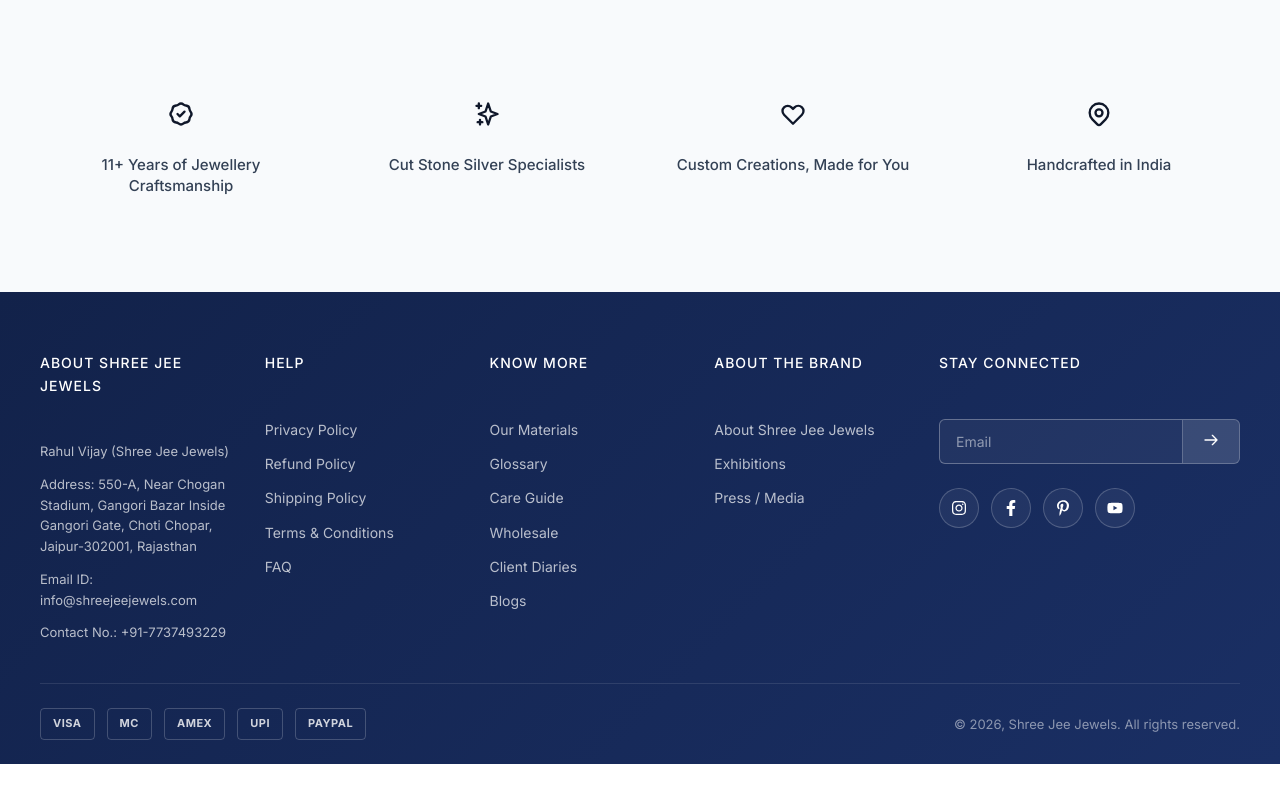
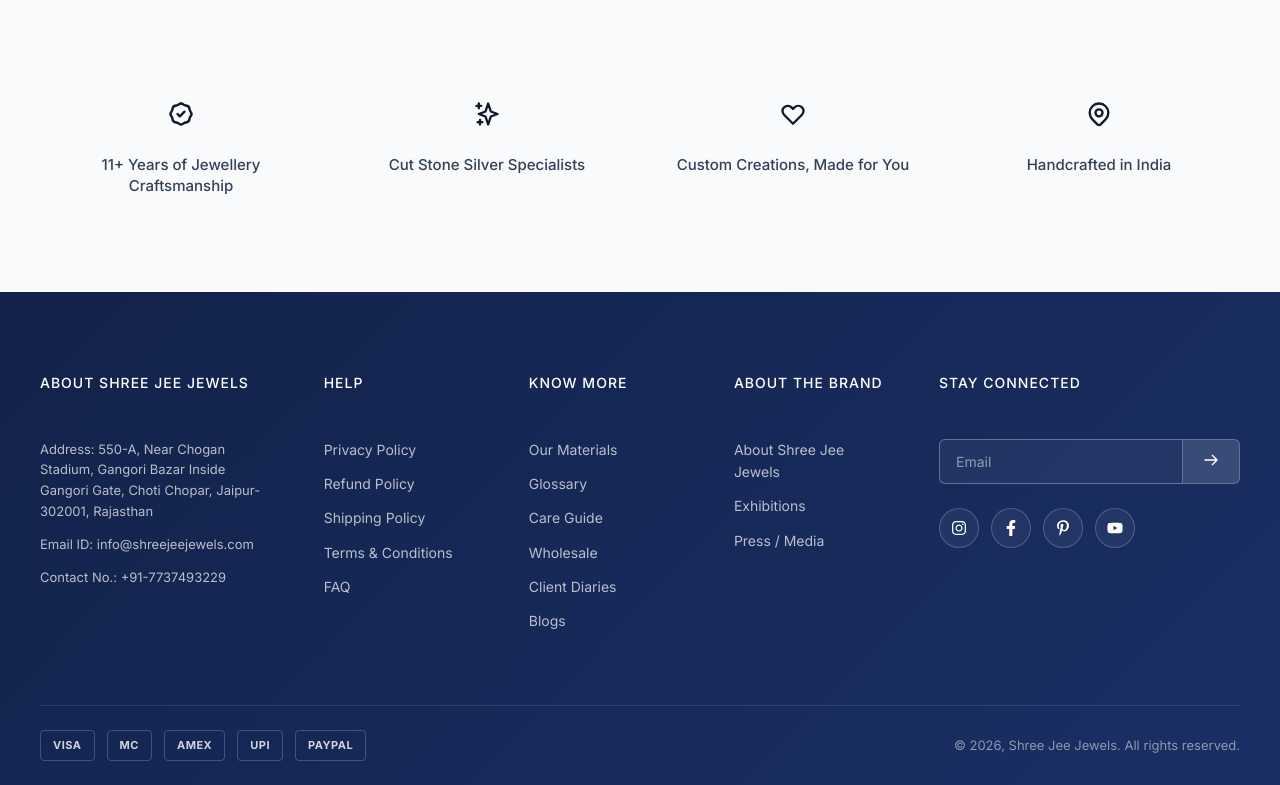
Before and after one commit to naitikvj31/shree-jee-gems, a Next.js app: page / in a window 1280 px wide. Shown: the part 1888-2673 px from the top of the page. Before the commit the page ends 2652 px from the top, so only its background shows below. Built offline with nearby package versions, Linux system fonts and the light colour scheme; no server answers; the database is empty; a web font is replaced by a local one.

Commit message:
fix(ui): remove designer tags, fix footer congestion, animate nav links, restore chokar image

```diff
--- a/src/components/Footer.jsx
+++ b/src/components/Footer.jsx
@@ -35,7 +35,6 @@
                         </div>
                         <div className={`${styles.accordionBody} ${isMobile && openSection !== 'about' ? styles.closed : ''}`}>
                             <div className={styles.contactInfo}>
-                                <p>Rahul Vijay (Shree Jee Jewels)</p>
                                 <p>Address: 550-A, Near Chogan Stadium, Gangori Bazar Inside Gangori Gate, Choti Chopar, Jaipur-302001, Rajasthan</p>
                                 <p>Email ID: info@shreejeejewels.com</p>
                                 <p>Contact No.: +91-7737493229</p>
--- a/src/components/Footer.module.css
+++ b/src/components/Footer.module.css
@@ -6,7 +6,7 @@
     background: linear-gradient(135deg, #12224A 0%, #1a2f64 100%);
     /* 2-Grade Beautiful Shaded Blue */
     color: rgba(255, 255, 255, 0.7);
-    padding: 60px 0 0;
+    padding: 80px 0 0;
 }
 
 .footerInner {
@@ -15,9 +15,9 @@
 
 .footerGrid {
     display: grid;
-    grid-template-columns: 1fr 1fr 1fr 1fr 1.5fr;
-    gap: 32px;
-    padding-bottom: 40px;
+    grid-template-columns: 1.5fr 1fr 1fr 1fr 1.5fr;
+    gap: 48px;
+    padding-bottom: 60px;
     border-bottom: 1px solid rgba(255, 255, 255, 0.1);
 }
 
--- a/src/components/Navbar.jsx
+++ b/src/components/Navbar.jsx
@@ -108,7 +108,6 @@
                     <Image src="/logo.png" alt="Shree Jee Jewels" width={56} height={56} className={styles.logoImg} priority />
                     <div className={styles.logoText}>
                         <span className={styles.logoMain}>SHREE JEE JEWELS</span>
-                        <span className={styles.logoSub}>BY RAHUL VIJAY</span>
                     </div>
                 </Link>
 
--- a/src/components/Navbar.module.css
+++ b/src/components/Navbar.module.css
@@ -115,11 +115,30 @@
     transition: color 0.25s, transform 0.2s;
     cursor: pointer;
     white-space: nowrap;
+    position: relative;
+}
+
+.navLink::after {
+    content: '';
+    position: absolute;
+    bottom: 2px;
+    left: 14px;
+    width: calc(100% - 28px);
+    height: 2px;
+    background-color: #FFFFFF;
+    transform: scaleX(0);
+    transform-origin: right;
+    transition: transform 0.3s cubic-bezier(0.16, 1, 0.3, 1);
 }
 
 .navLink:hover {
     color: #FFFFFF;
-    transform: translateY(-1px);
+}
+
+.navLink:hover::after,
+.navLink.active::after {
+    transform: scaleX(1);
+    transform-origin: left;
 }
 
 .aboutBrandLink {
```
Also changed, not shown: public/categories/chokar.png (added).
